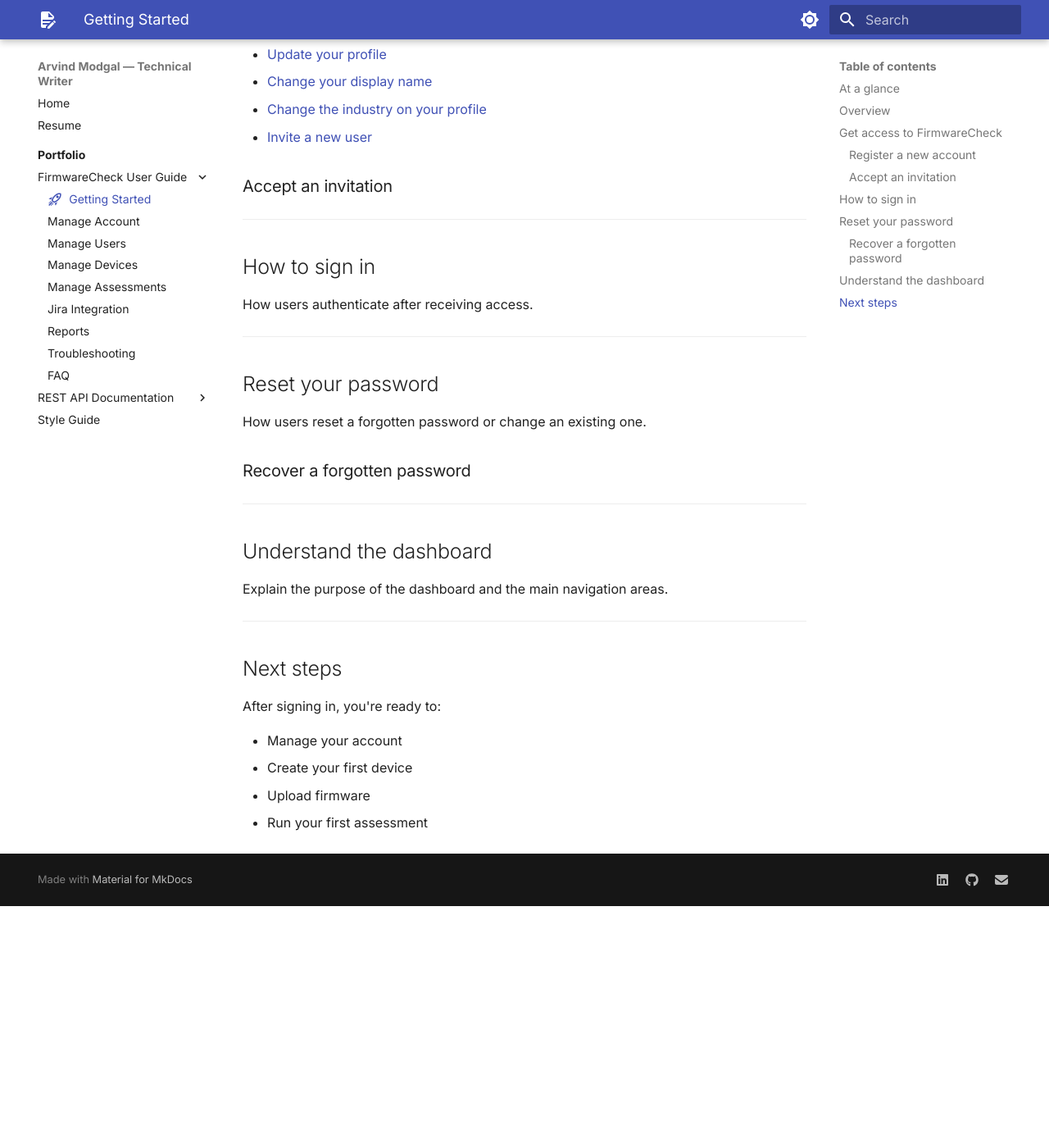
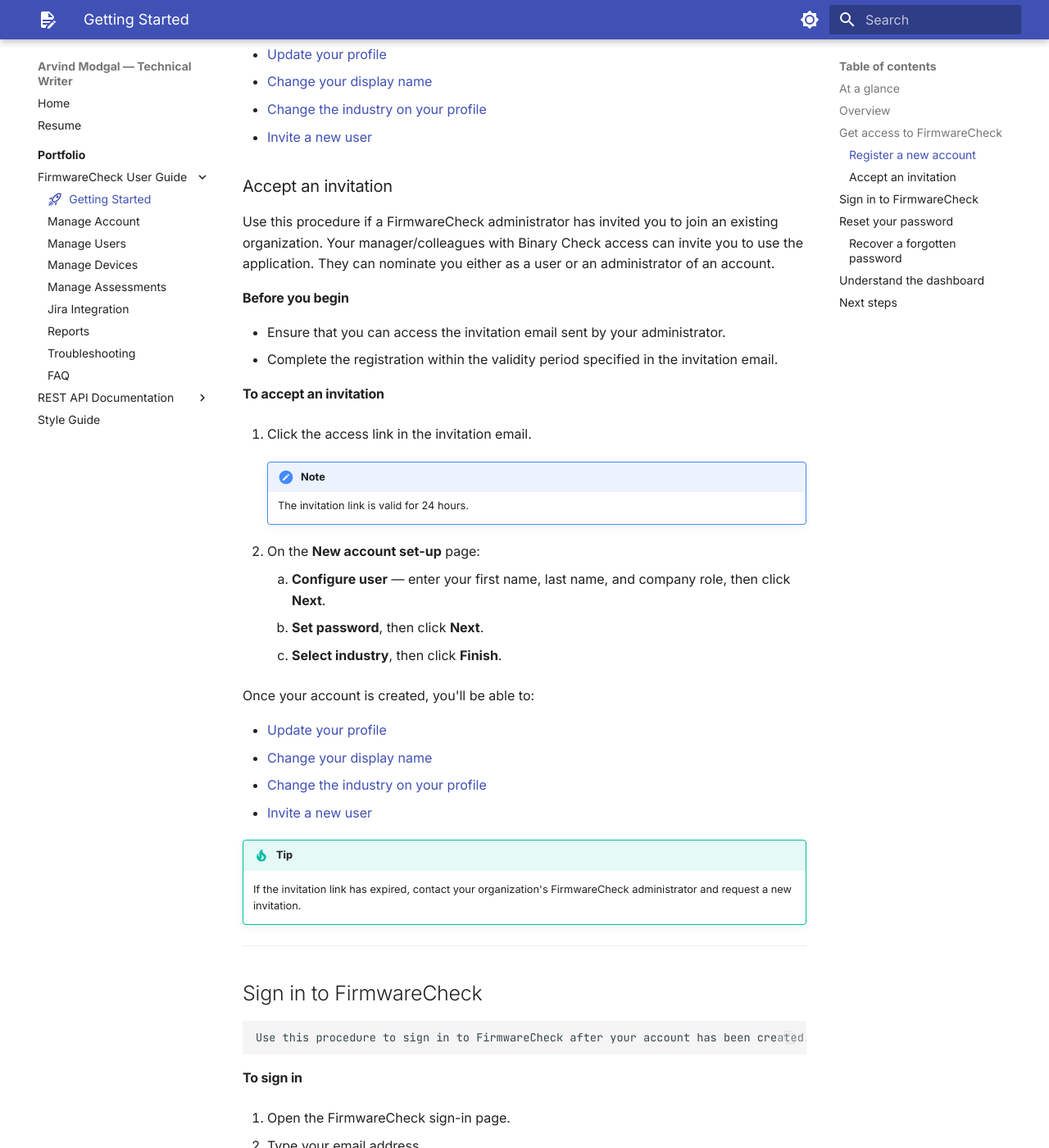
Before and after one commit to arvindmodgal/arvindmodgal.github.io, an MkDocs documentation site: the page built from docs/portfolio/firmwarecheck/getting-started.md, in a window 1280 px wide and 1400 px high, scrolled down 2984 px. Shown: the whole window at 82% size. Built offline with MkDocs 1.6.1 and Material for MkDocs 9.7.7, drawn with Linux system fonts in a browser that asks for light colours; before the commit the page ends 4089 px from its top, so only the background shows below that; some of the changed text lies outside the part shown.

Commit message:
updated sign in information

```diff
--- a/docs/portfolio/firmwarecheck/getting-started.md
+++ b/docs/portfolio/firmwarecheck/getting-started.md
@@ -83,11 +83,59 @@
 
 
 ### Accept an invitation
+
+Use this procedure if a FirmwareCheck administrator has invited you to join an existing organization.
+Your manager/colleagues with Binary Check access can invite you to use the application. They can nominate you either as a user or an administrator of an account.
+
+#### Before you begin
+
+- Ensure that you can access the invitation email sent by your administrator.
+- Complete the registration within the validity period specified in the invitation email.
+
+#### To accept an invitation
+
+1. Click the access link in the invitation email.
+
+    !!! note
+        The invitation link is valid for 24 hours.
+
+2. On the **New account set-up** page:
+      1. **Configure user** — enter your first name, last name, and company role, then click **Next**.
+      2. **Set password**, then click **Next**.
+      3. **Select industry**, then click **Finish**.
+
+Once your account is created, you'll be able to:
+
+- [Update your profile](#update-your-profile)
+- [Change your display name](#change-your-display-name)
+- [Change the industry on your profile](#change-the-associated-industry-on-your-profile)
+- [Invite a new user](#manage-users)
+
+!!! tip
+
+    If the invitation link has expired, contact your organization's FirmwareCheck administrator and request a new invitation.
 ---
 
-## How to sign in
+## Sign in to FirmwareCheck
 
-How users authenticate after receiving access.
+    Use this procedure to sign in to FirmwareCheck after your account has been created.
+
+#### To sign in
+
+1. Open the FirmwareCheck sign-in page.
+
+2. Type your email address.
+
+3. Type your password.
+
+4. Click **Sign In**.
+
+The FirmwareCheck dashboard opens.
+
+!!! note
+
+    If you've forgotten your password, see
+    **Reset your password**.
 
 ---
 
```
